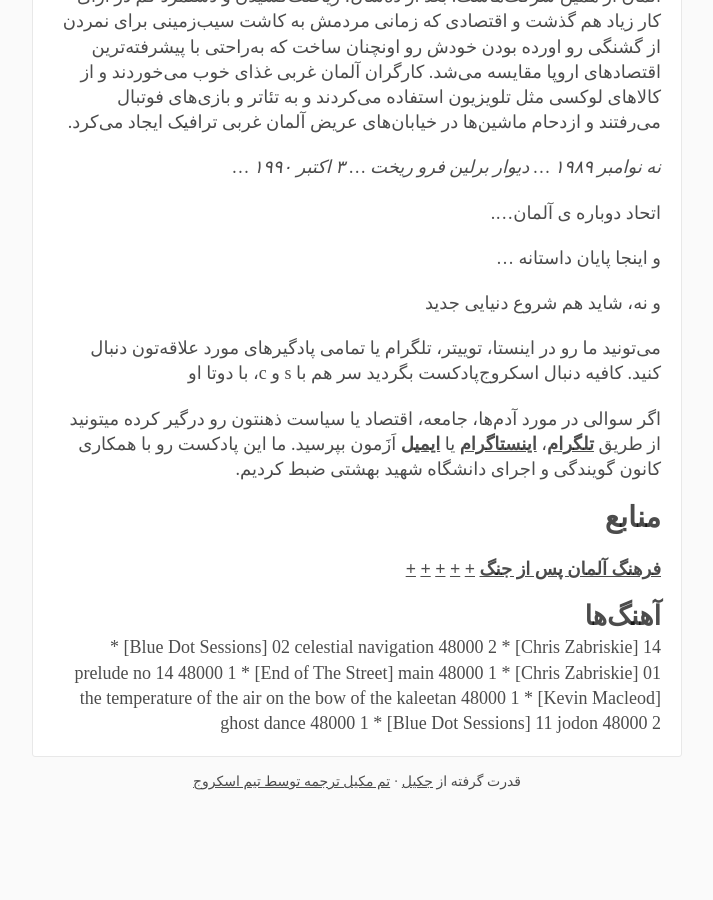
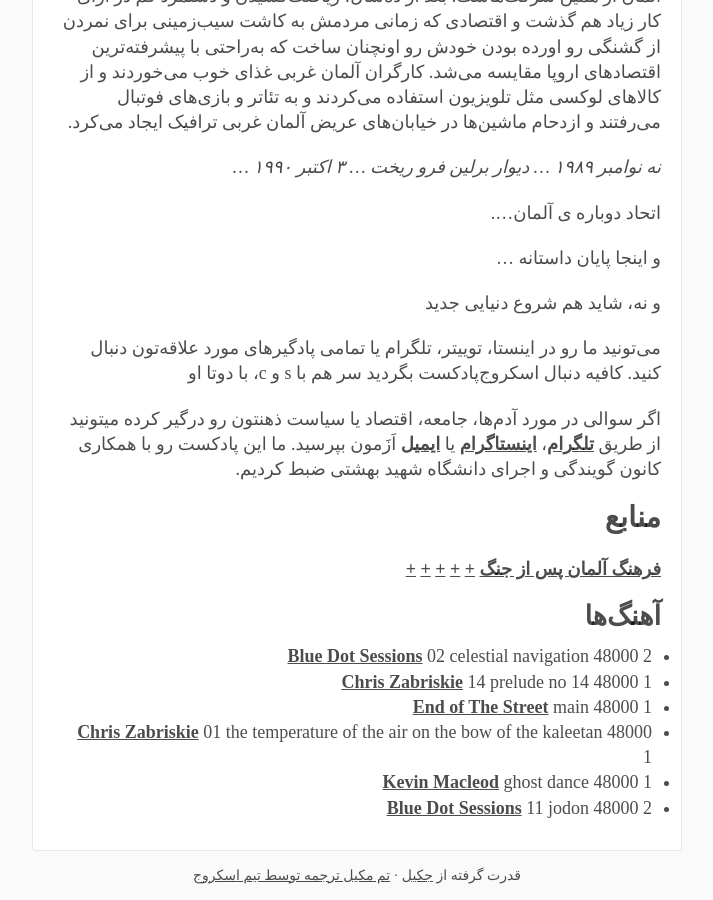
Before and after one commit to scroogepodcast/scroogepodcast.github.io, a Jekyll site: the page built from _posts/2020-02-09-E03.md, in a window 1280 px wide and 900 px high, scrolled down 4618 px. Shown: the whole window, without its empty margins (283-996 px from the left). Built offline with Jekyll 4.4.1, drawn with Linux system fonts in a browser that asks for light colours; some web fonts are replaced; before the commit the page ends 5425 px from its top, so only the background shows below that.

Commit message:
Update 2020-02-09-E03.md

```diff
--- a/_posts/2020-02-09-E03.md
+++ b/_posts/2020-02-09-E03.md
@@ -91,14 +91,12 @@ _۳ اکتبر ۱۹۹۰ …_
 
 ## آهنگ‌ها
 
-<div style="direction:ltr;">
 * [Blue Dot Sessions] 02 celestial navigation 48000 2
 * [Chris Zabriskie] 14 prelude no 14 48000 1
 * [End of The Street] main 48000 1
 * [Chris Zabriskie] 01 the temperature of the air on the bow of the kaleetan 48000 1
 * [Kevin Macleod] ghost dance 48000 1
 * [Blue Dot Sessions] 11 jodon 48000 2
-</div>
 
 [Blue Dot Sessions]: https://freemusicarchive.org/music/Blue_Dot_Sessions
 [Chris Zabriskie]: https://freemusicarchive.org/music/Chris_Zabriskie/Preludes/14_-_Prelude_No_14
```
